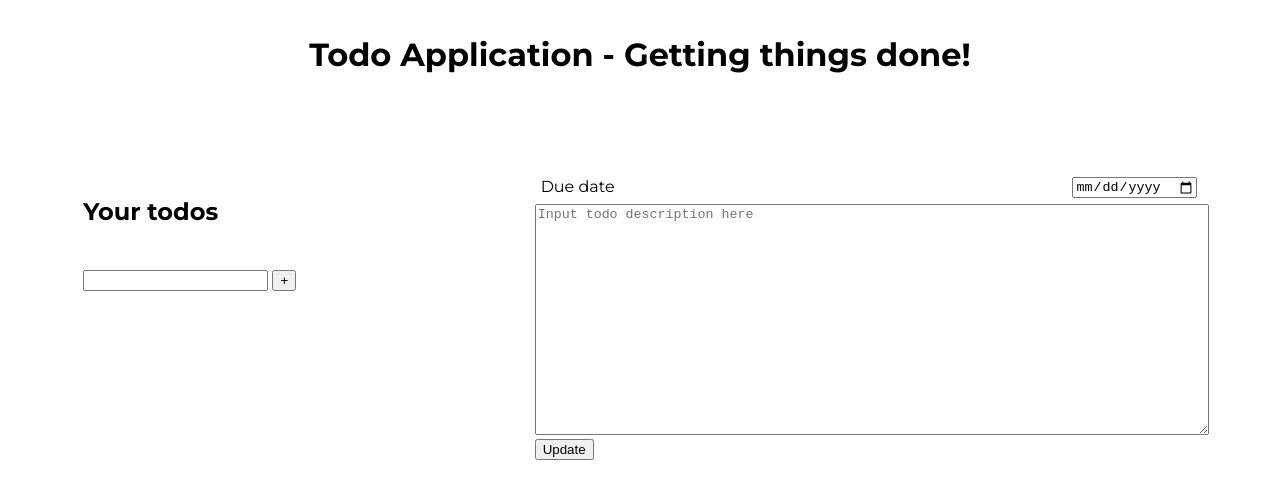
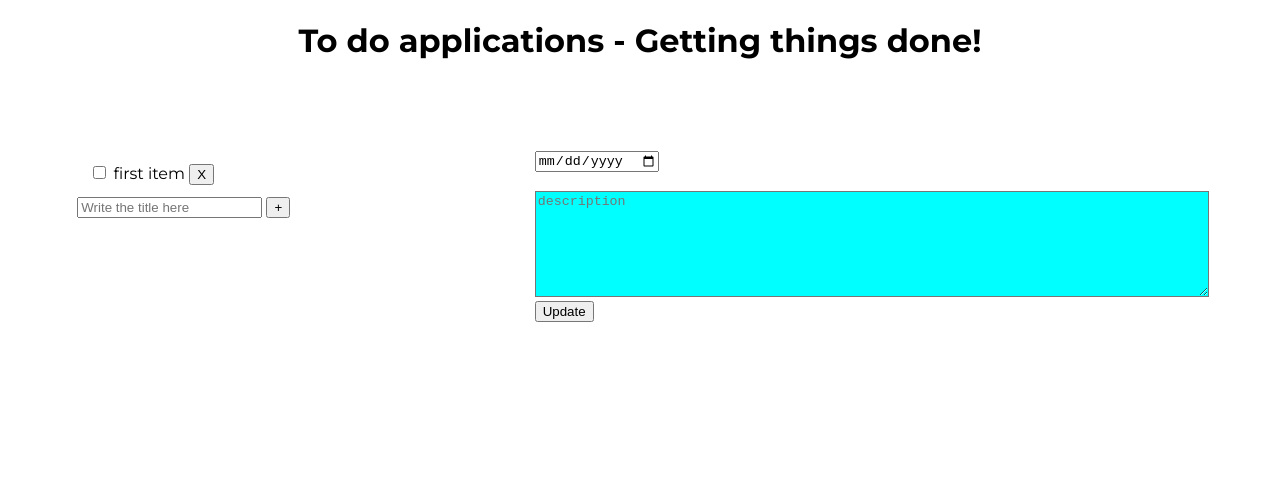
Before and after one commit to mehrankamal/web-dev-chilla, a plain HTML site: page frontend/index.html in a window 1280 px wide. Drawn offline with Linux system fonts and the light colour scheme; no server answers.

Commit message:
new files

```diff
--- a/frontend/index.html
+++ b/frontend/index.html
@@ -14,40 +14,34 @@
 </head>
 
 <body>
-    <div class="header">
-        <h1>Todo Application - Getting things done!</h1>
-    </div>
+    <h1 class="header">To do applications - Getting things done!</h1>
+
     <div class="row">
-        <div class="left-column">
-            <div>
-                <h2>Your todos</h2>
-                <div class="list-items">
-                    <!-- <div class="list-item active-item">
-                        <input type="checkbox" name="mark-todo" id="todo-1" />
-                        <span class="todo-title">Code up the todo application</span>
-                        <input type="button" value="X" onclick="onDelete(event)" />
-                    </div> -->
+        <div class="left-side">
+            <div class="list-items">
+
+                <div class="list-item" id="todoId-1">
+                    <input type="checkbox" name="item" id="todoId-1">
+                    <span>first item</span>
+                    <input type="button" value="X">
                 </div>
+
             </div>
-
-            <div class="new-todo">
-                <input type="text" name="new-todo" id="new-todo" />
-                <input type="button" value="+" onclick="onAdd()">
-            </div>
+            <!-- <br> -->
+            <input type="text" placeholder="Write the title here">
+            <input type="button" value="+">
         </div>
 
-        <div class="right-column">
-            <div class="due-date">
-                <label for="due-date-input">Due date</label>
-                <input type="date" name="due-date-input" id="due-date-input">
-            </div>
-
-            <textarea name="description" id="description" rows="15"
-                placeholder="Input todo description here"></textarea>
-            <input type="button" value="Update" onclick="onUpdate(event)">
+        <div class="right-side">
+            <input type="date" class="due-date">
+            <br>
+            <textarea placeholder="description" class="description"></textarea>
+            <br>
+            <input type="button" value="Update" class="update-button">
         </div>
 
     </div>
+    <!-- <textarea name="" id="" cols="30" rows="10"></textarea> -->
     <script src="script.js"></script>
 </body>
 
--- /dev/null
+++ b/frontend/old_style.css
@@ -0,0 +1,44 @@
+body {
+    font-family: 'Montserrat', sans-serif;
+    display: block;
+}
+
+.header {
+    text-align: center;
+}
+
+.row {
+    display: flex;
+    justify-content: space-between;
+    padding: 5%;
+}
+
+
+.left-column {
+    width: 40%;
+}
+
+.right-column {
+    width: 60%;
+}
+
+textarea {
+    width: 100%;
+}
+
+.due-date {
+    display: flex;
+    justify-content: space-between;
+}
+
+div {
+    padding: 6px
+}
+
+/* Style active-item class with nice and clean design*/
+.active-item {
+    background-color: #f5f5f5;
+    border-radius: 5px;
+    padding: 5px;
+    margin: 5px;
+}
--- a/frontend/style.css
+++ b/frontend/style.css
@@ -1,30 +1,33 @@
-body {
-    font-family: 'Montserrat', sans-serif;
-    display: block;
-}
-
 .header {
     text-align: center;
 }
 
+body {
+    font-family: Montserrat, sans-serif;
+}
 .row {
+
     display: flex;
     justify-content: space-between;
     padding: 5%;
 }
 
-
-.left-column {
+.left-side {
     width: 40%;
 }
 
-.right-column {
+.right-side {
     width: 60%;
 }
 
-textarea {
+textarea{
     width: 100%;
+    height: 100px;
+    background-color: aqua;
+    /* border: 20px;
+    border-color: red; */
 }
+
 
 .due-date {
     display: flex;
@@ -32,13 +35,5 @@ textarea {
 }
 
 div {
-    padding: 6px
+    padding: 6px;
 }
-
-/* Style active-item class with nice and clean design*/
-.active-item {
-    background-color: #f5f5f5;
-    border-radius: 5px;
-    padding: 5px;
-    margin: 5px;
-}
```
Also changed, not shown: frontend/old_index.html (added, +54 -0 lines), frontend/old_script.js (renamed from frontend/script.js).
